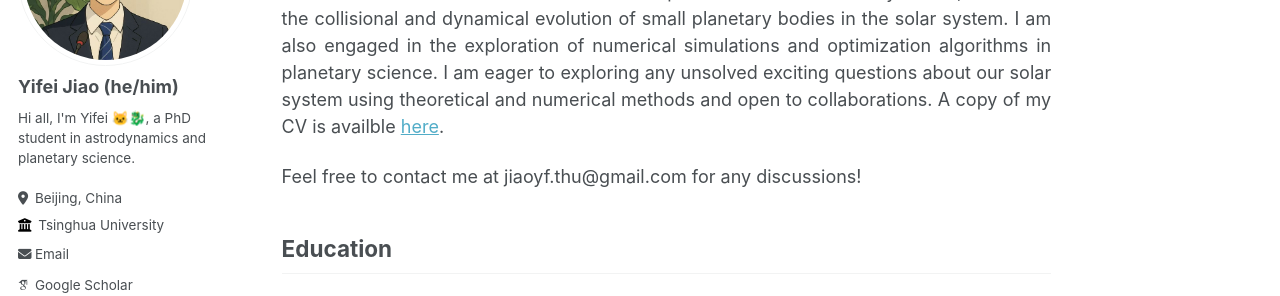
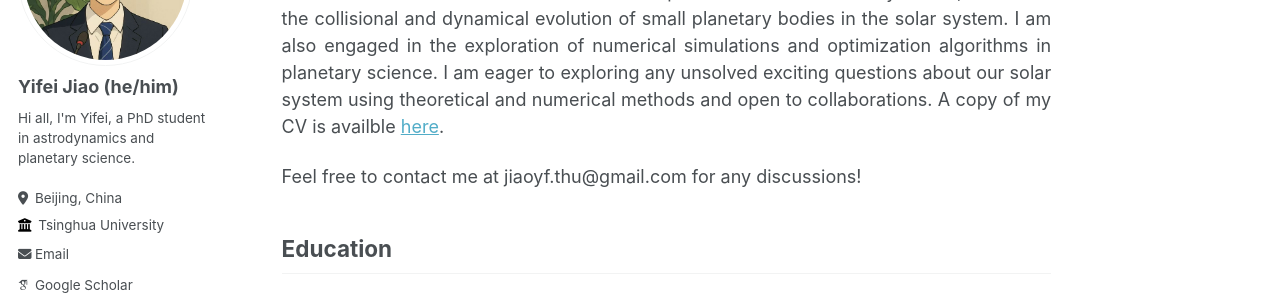
Before and after one commit to jiaoyf-thu/jiaoyf-thu.github.io, a Jekyll site: the page built from _pages/about.md, in a window 1280 px wide. Shown: the part 215-511 px from the top of the page. Built offline with Jekyll 4.4.1, drawn with Linux system fonts in a browser that asks for light colours; some web fonts are replaced.

```diff
--- a/_config.yml
+++ b/_config.yml
@@ -24,7 +24,7 @@ author:
   avatar           : "profile.png"
   name             : "Yifei Jiao (he/him)"
   pronouns         : # "he/him"
-  bio              : "Hi all, I'm Yifei 🐱‍🐉, a PhD student in astrodynamics and planetary science."
+  bio              : "Hi all, I'm Yifei, a PhD student in astrodynamics and planetary science."
   location         : "Beijing, China"
   employer         : "Tsinghua University"
   uri              : # URL
```
